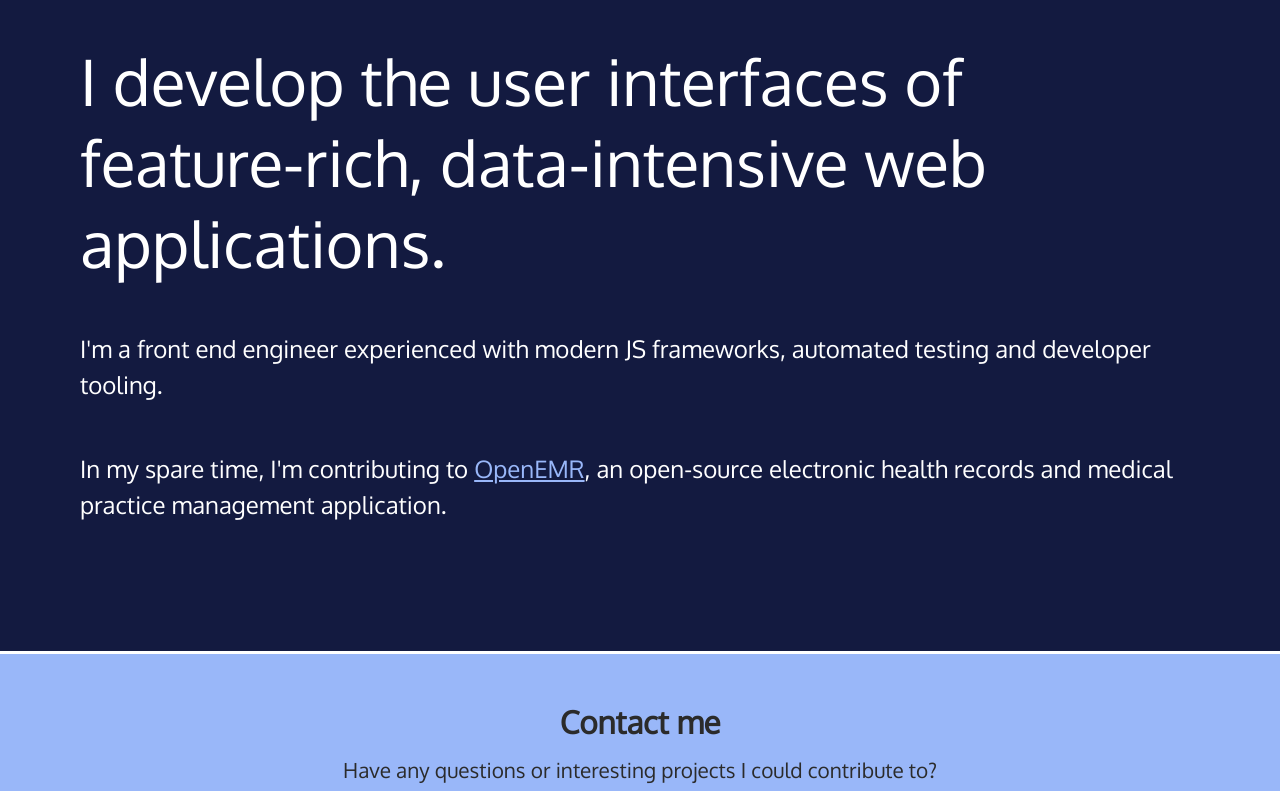
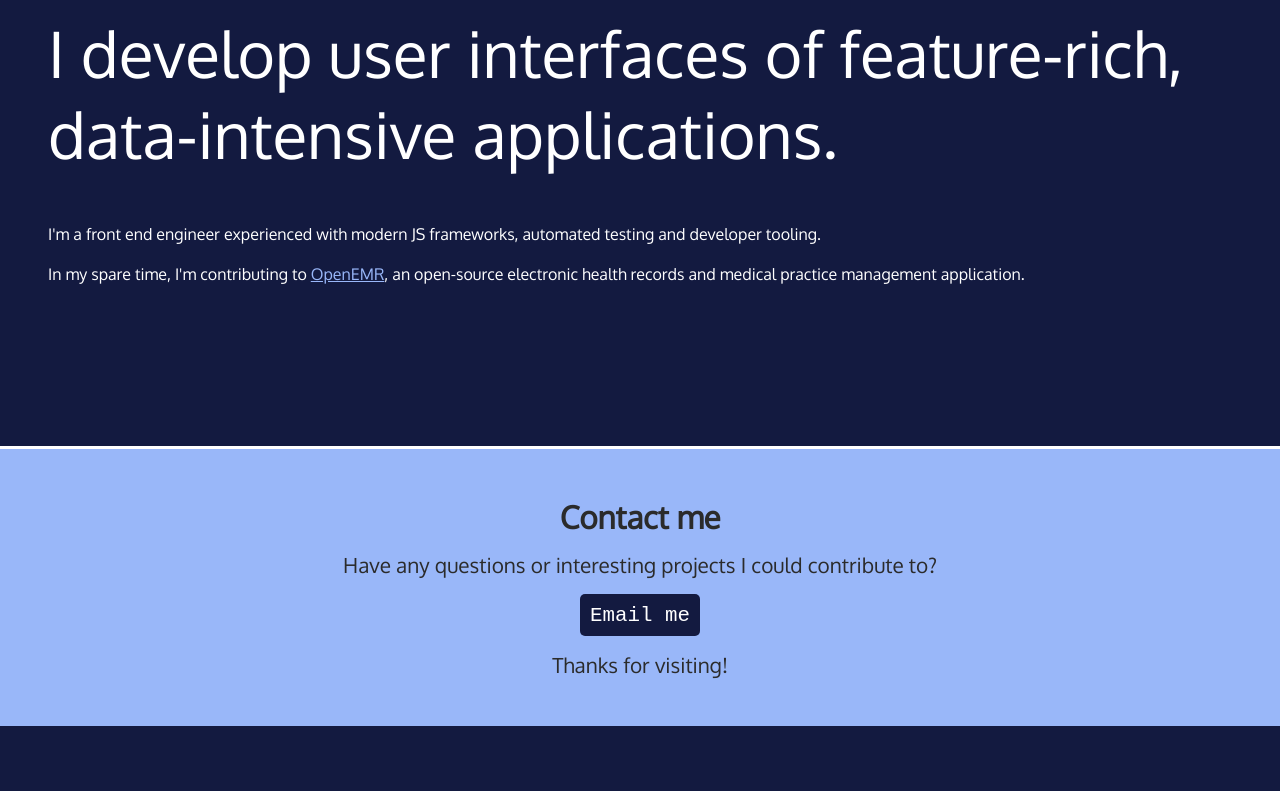
Before and after one commit to raskolnikov-rodion/raskolnikov-rodion.github.io, a website: page index.html in a window 1280 px wide. Shown: the part 220-1011 px from the top of the page. After the commit the page ends 946 px from the top, so only its background shows below. Drawn offline with Linux system fonts and the light colour scheme; a web font is replaced by a local one.

Commit message:
refactor(intro): update intro styles (#5)
* refactor(intro): update header content

* refactor(intro): update intro styles

```diff
--- a/index.html
+++ b/index.html
@@ -19,8 +19,7 @@
       </p>
 
       <h2 class="intro__header">
-        I develop the user interfaces of feature-rich, data-intensive web
-        applications.
+        I develop user interfaces of feature-rich, data-intensive applications.
       </h2>
 
       <p>
--- a/styles/_intro.scss
+++ b/styles/_intro.scss
@@ -1,17 +1,17 @@
 .intro {
-  padding: 5rem;
+  padding: 4rem 3rem 10rem;
 
   p {
-    font-size: 1.5rem;
+    font-size: 1rem;
     line-height: 1.5;
-  }
 
-  p,
-  &__header {
-    margin-bottom: 3rem;
+    &:not(:last-of-type) {
+      margin-bottom: 1rem;
+    }
   }
 
   &__header {
+    margin: 3rem 0;
     font-weight: normal;
     font-size: 4rem;
   }
@@ -21,6 +21,7 @@
 
     span {
       display: block;
+      color: var(--color-primary-extra-light);
       font-size: 4rem;
       font-family: var(--font-family-sans);
     }
```
Also changed, not shown: dist/styles.css.
